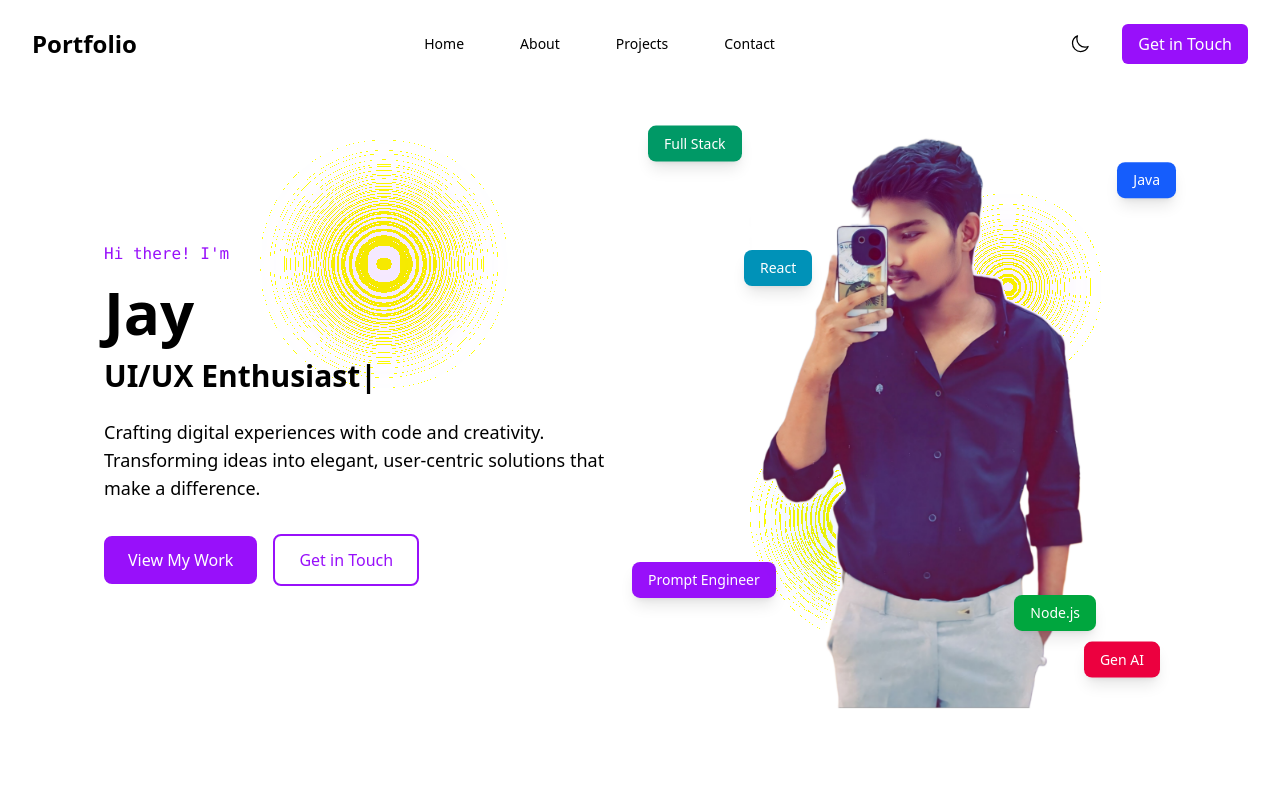
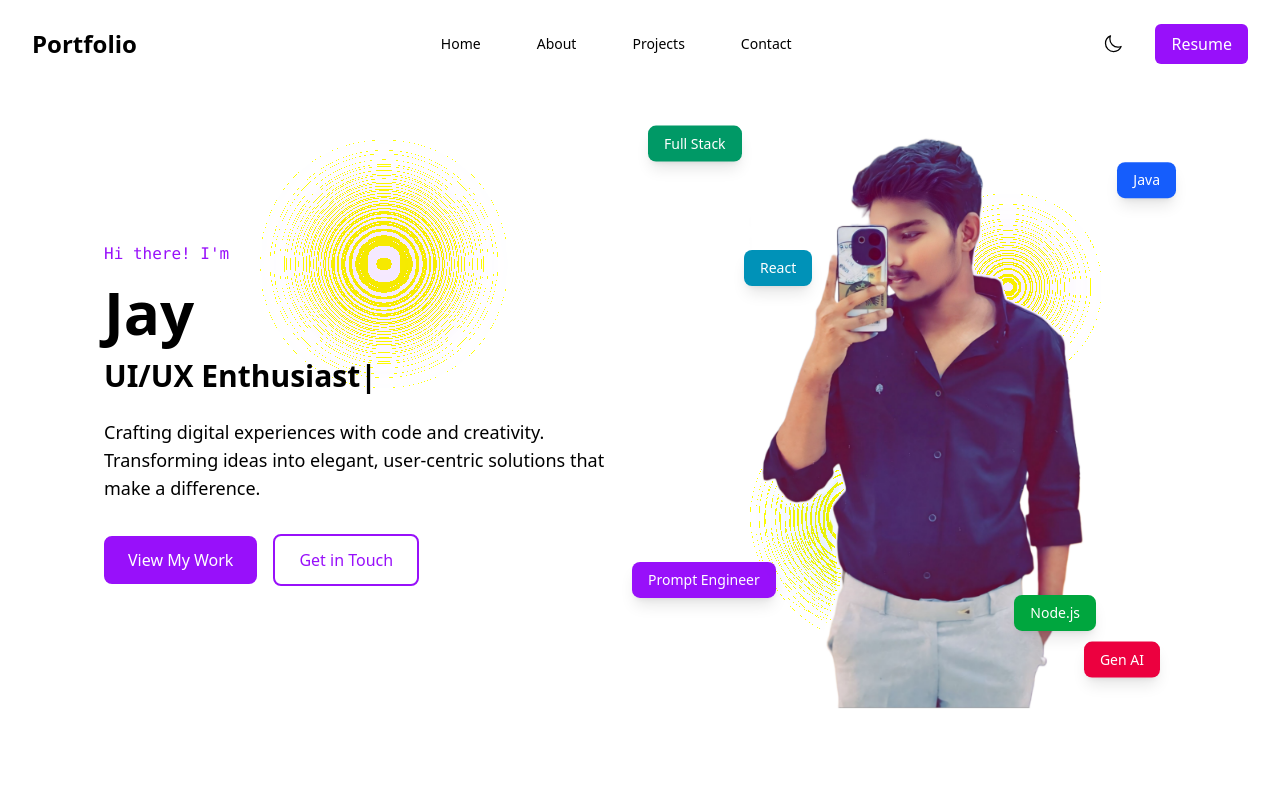
Before and after one commit to JayThakor15/Portfolio, a React (Vite) app: page / in a window 1280 px wide. Shown: the top 800 px of the page. Built offline with nearby package versions, Linux system fonts and the light colour scheme.

Commit message:
Resume added

```diff
--- a/src/components/Navbar.jsx
+++ b/src/components/Navbar.jsx
@@ -64,12 +64,12 @@
           <div className="hidden md:flex items-center space-x-6">
             <ThemeToggle />
             <motion.a
-              href="#contact"
+              href="https://drive.google.com/file/d/13hcHhtso8EOFzLjgGAcX5r8ltj6z27CF/view?usp=sharing"
               whileHover={{ scale: 1.05 }}
               whileTap={{ scale: 0.95 }}
               className="px-4 py-2 rounded-md bg-purple-600 hover:bg-purple-700 dark:bg-purple-500 dark:hover:bg-purple-600 text-white font-medium transition-colors duration-200"
             >
-              Get in Touch
+              Resume
             </motion.a>
           </div>
 
```
